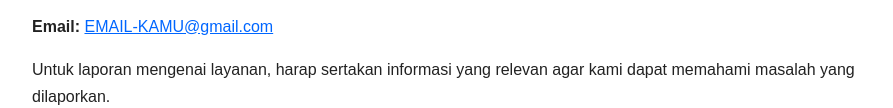
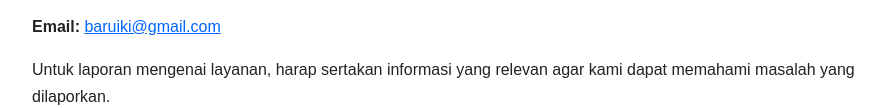
Before and after one commit to shopppit1-tech/video-downloader, a website: page public/contact.html in a window 1280 px wide. Shown: the part 180-288 px from the top of the page, without its empty margins (183-1076 px from the left). Drawn offline with Linux system fonts and the light colour scheme.

Commit message:
Update contact email address in contact.html

```diff
--- a/public/contact.html
+++ b/public/contact.html
@@ -18,7 +18,7 @@
 
 <p>
 <strong>Email:</strong>
-<a href="mailto:baruiki@gmail.com">EMAIL-KAMU@gmail.com</a>
+<a href="mailto:baruiki@gmail.com">baruiki@gmail.com</a>
 </p>
 
 <p>Untuk laporan mengenai layanan, harap sertakan informasi yang relevan agar kami dapat memahami masalah yang dilaporkan.</p>
```
